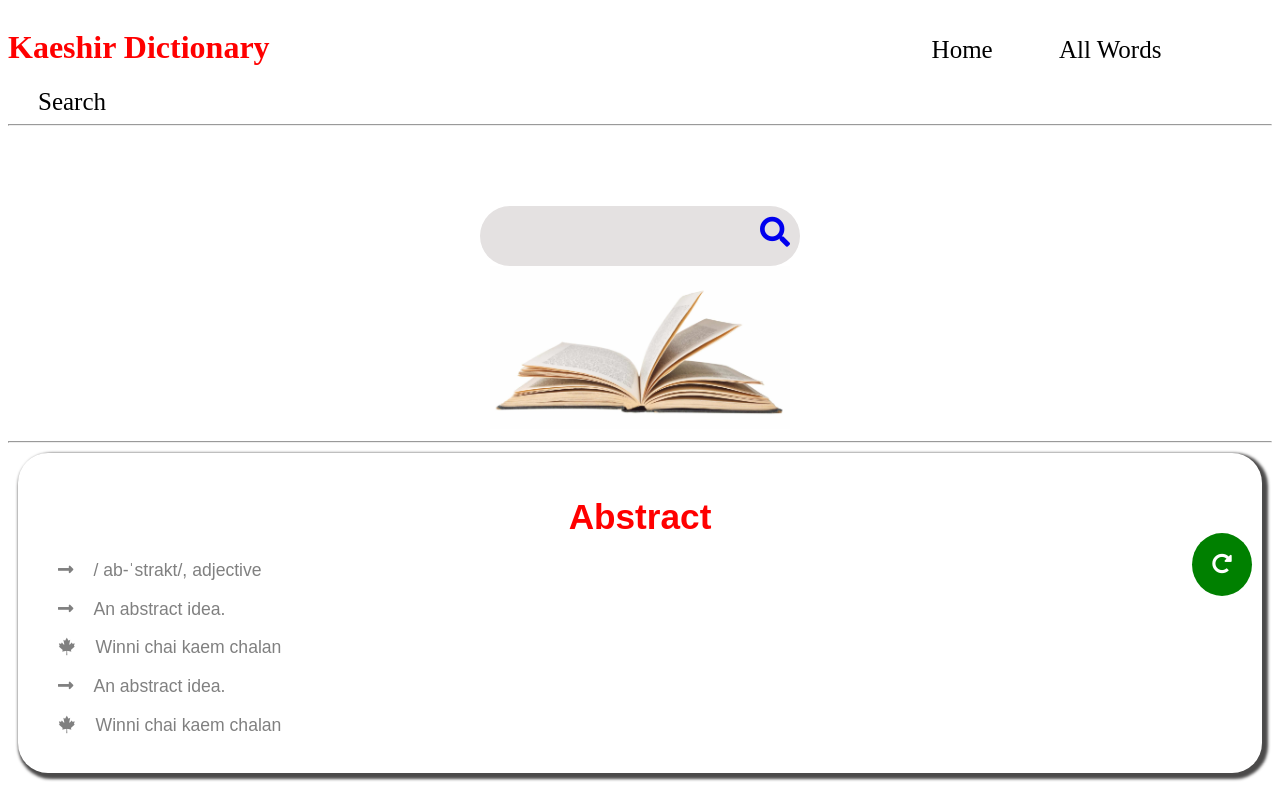
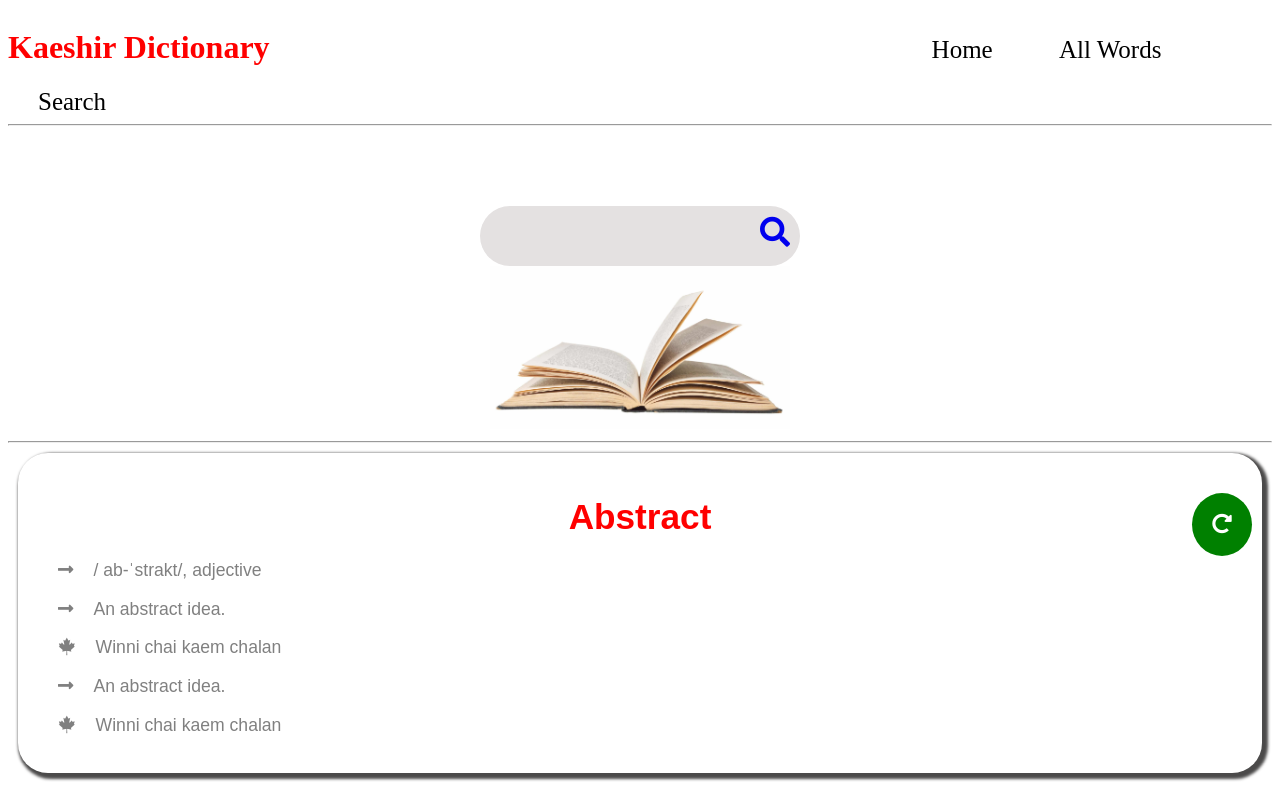
Before and after one commit to mudasirpandith/Kaeshir-Dictionary, a React (Create React App) app: page / in a window 1280 px wide. Built offline with nearby package versions, Linux system fonts and the light colour scheme.

Commit message:
Update App.css

```diff
--- a/src/App.css
+++ b/src/App.css
@@ -83,7 +83,7 @@ img {
 }
 
 .home-index-change-btn {
-  margin-top: -250px;
+  margin-top: -290px;
   margin-right: 20px;
   outline: none;
   background-color: green;
```
